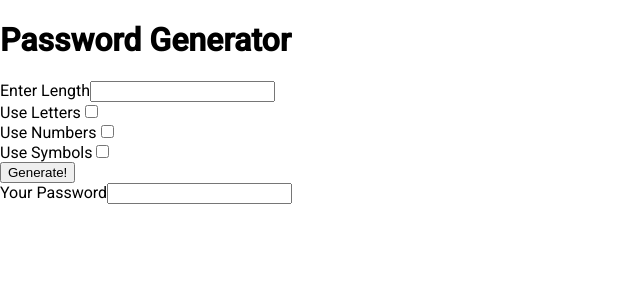
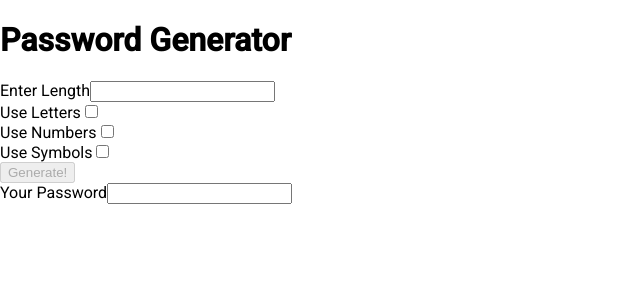
Before and after one commit to ken0901/Angular-Template-Syntax, an Angular app: page / in a window 1280 px wide. Shown: the top 300 px of the page, without its empty margins (0-640 px from the left). Built offline with nearby package versions, Linux system fonts and the light colour scheme.

Commit message:
Review on Property Binding

```diff
--- a/src/app/app.component.html
+++ b/src/app/app.component.html
@@ -21,7 +21,12 @@
 </div>
 
 <div>
-    <button (click)="onButtonClick()">Generate!</button>
+    <button
+        [disabled]="!(length && (includeLetters || includedNumbers || includedSymbols))"
+        (click)="onButtonClick()"
+    >
+        Generate!
+    </button>
 </div>
 
 <div>
--- a/src/app/app.component.ts
+++ b/src/app/app.component.ts
@@ -8,8 +8,8 @@ import { Component } from '@angular/core';
 export class AppComponent {
   length = 0;
   includeLetters = false;
-  includedNumber = false;
-  includeUseSymbols = false;
+  includedNumbers = false;
+  includedSymbols = false;
   password = '';
 
   onChangeLength(event: Event){
@@ -30,10 +30,10 @@ export class AppComponent {
     if(this.includeLetters){
       validChars += letters;
     }
-    if(this.includedNumber){
+    if(this.includedNumbers){
       validChars += numbers;
     }
-    if(this.includeUseSymbols){
+    if(this.includedSymbols){
       validChars += symbols;
     }
 
@@ -50,10 +50,10 @@ export class AppComponent {
   }
 
   onChangeUseNumbers(){
-    this.includedNumber = !this.includedNumber;
+    this.includedNumbers = !this.includedNumbers;
   }
 
   onChangeUseSymbols(){
-    this.includeUseSymbols = !this.includeUseSymbols;
+    this.includedSymbols = !this.includedSymbols;
   }
 }
```
